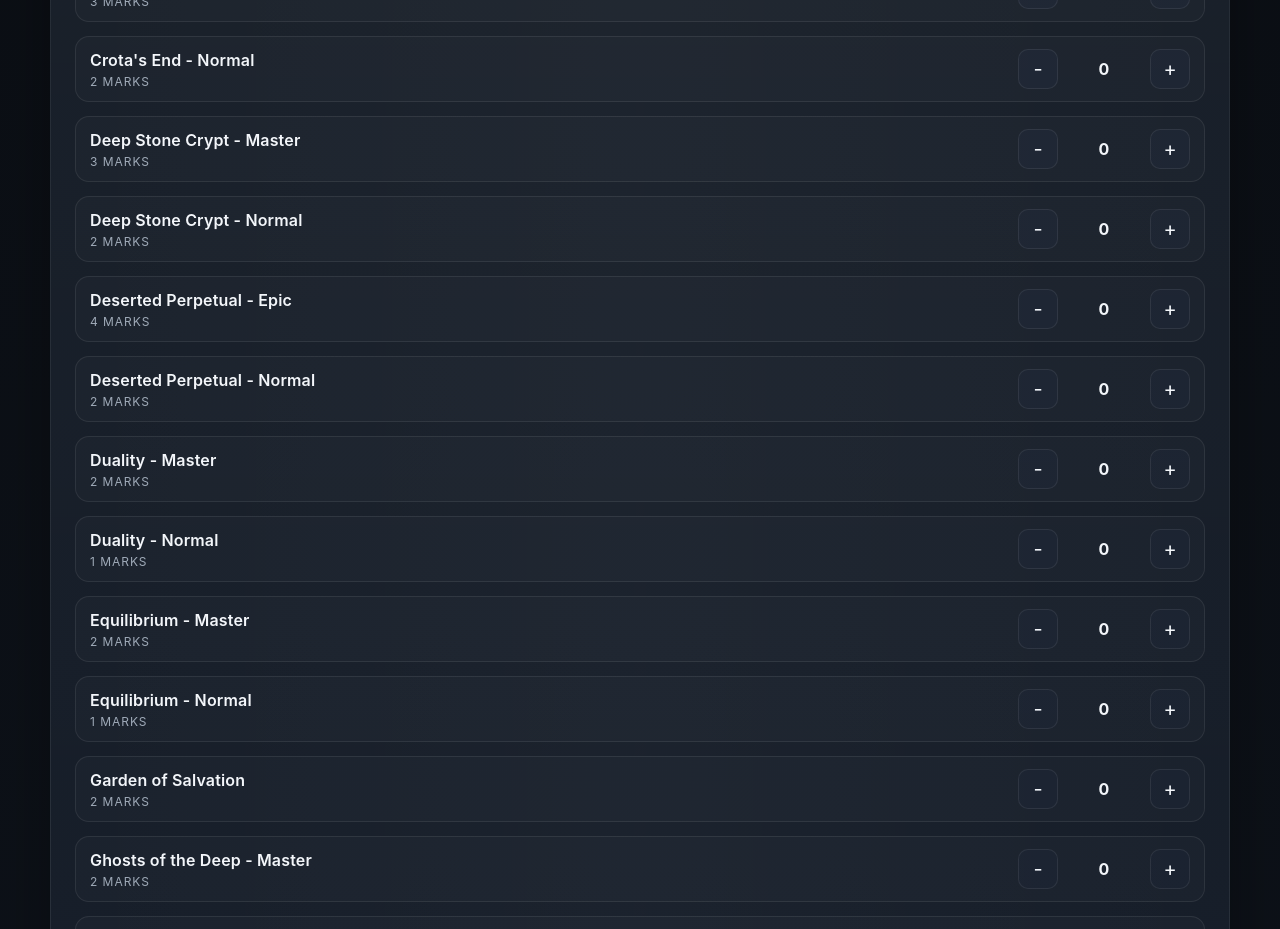
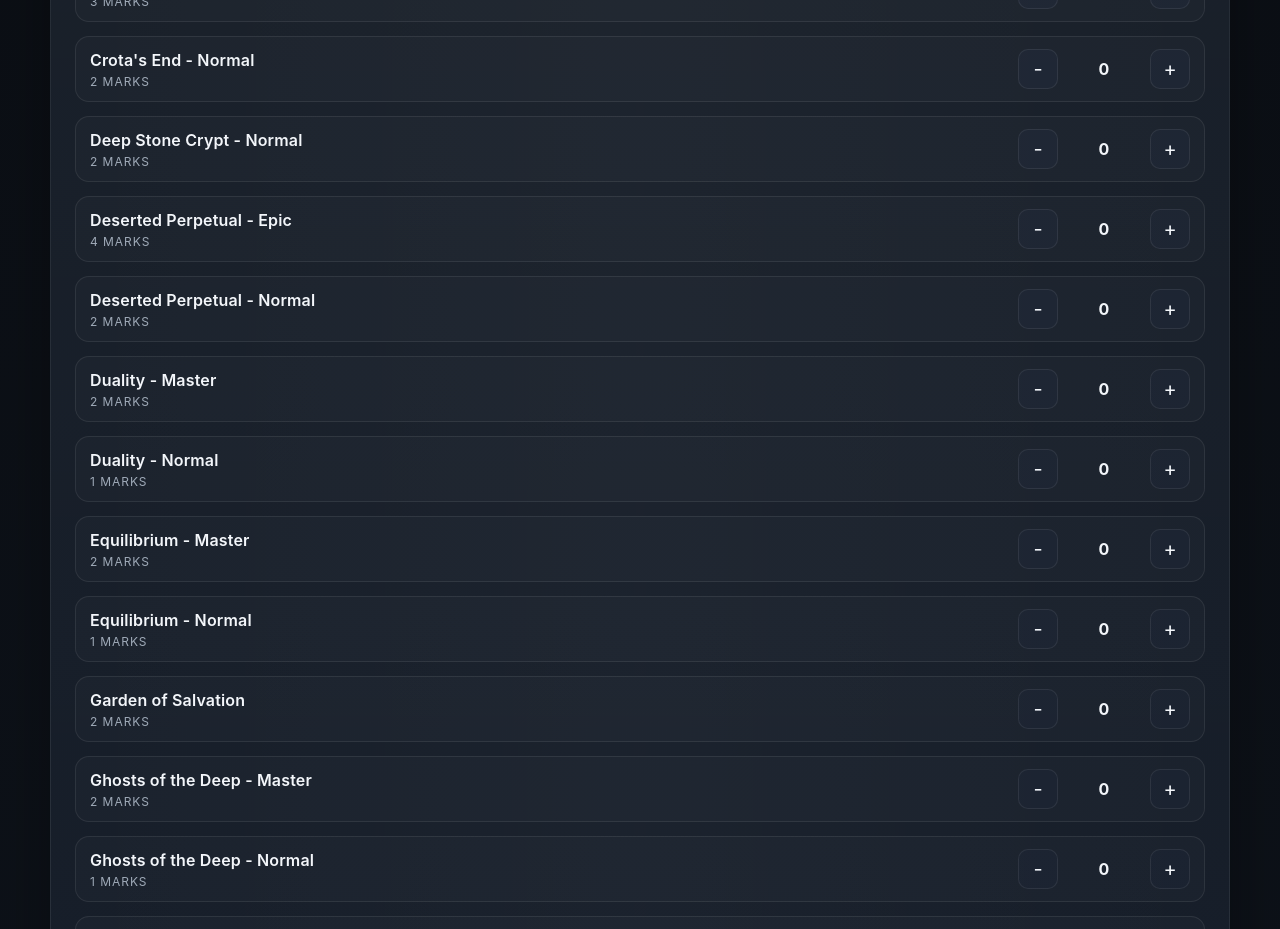
Before and after one commit to JLindstrom-US/RaD-Challenge, a React (Vite) app: page /debug in a window 1280 px wide. Shown: the part 860-1789 px from the top of the page. Built offline with nearby package versions, Linux system fonts and the light colour scheme.

Commit message:
removed junk

```diff
--- a/src/data.js
+++ b/src/data.js
@@ -32,7 +32,6 @@
   { name: 'Last Wish', marks: 2 },
   { name: 'Garden of Salvation', marks: 2 },
   { name: 'Deep Stone Crypt - Normal', marks: 2 },
-  { name: 'Deep Stone Crypt - Master', marks: 3 },
   { name: 'Vault of Glass - Normal', marks: 2 },
   { name: 'Vault of Glass - Master', marks: 3 },
   { name: 'Vow of the Disciple - Normal', marks: 2 },
```
